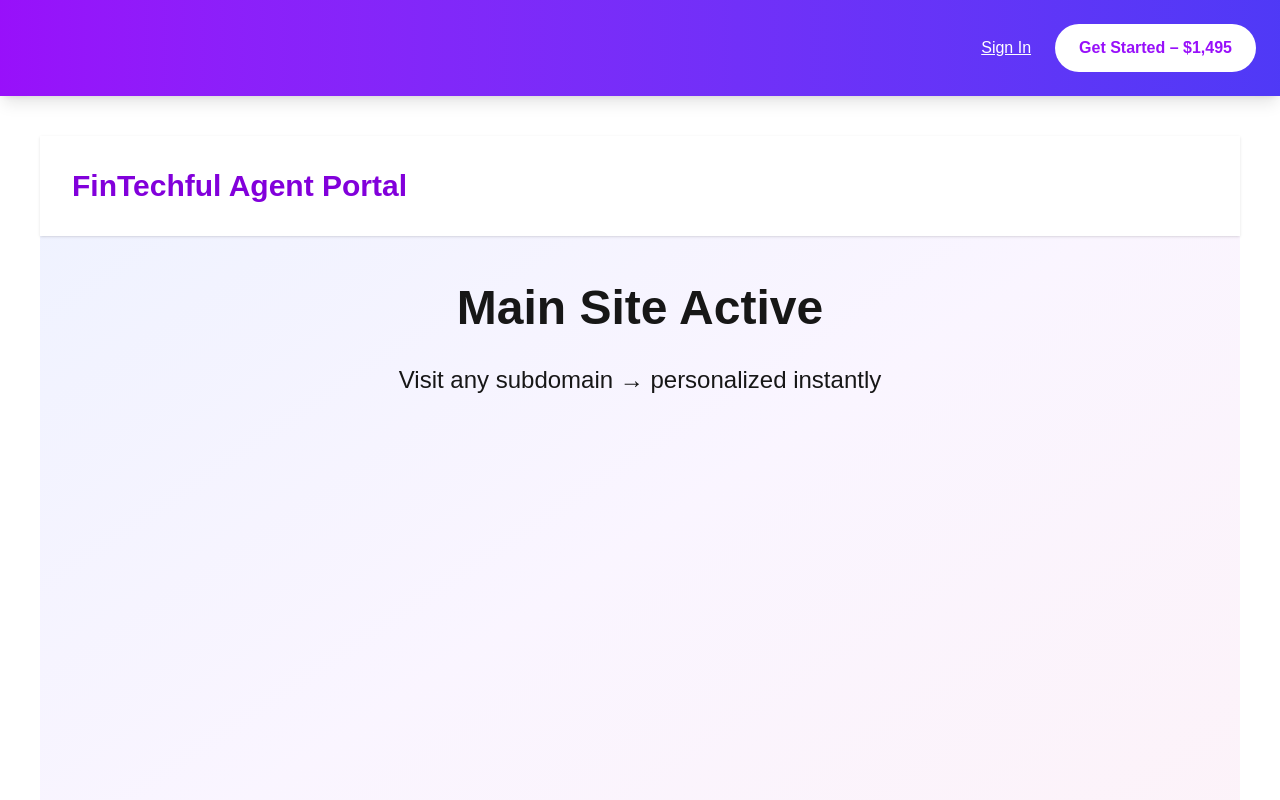
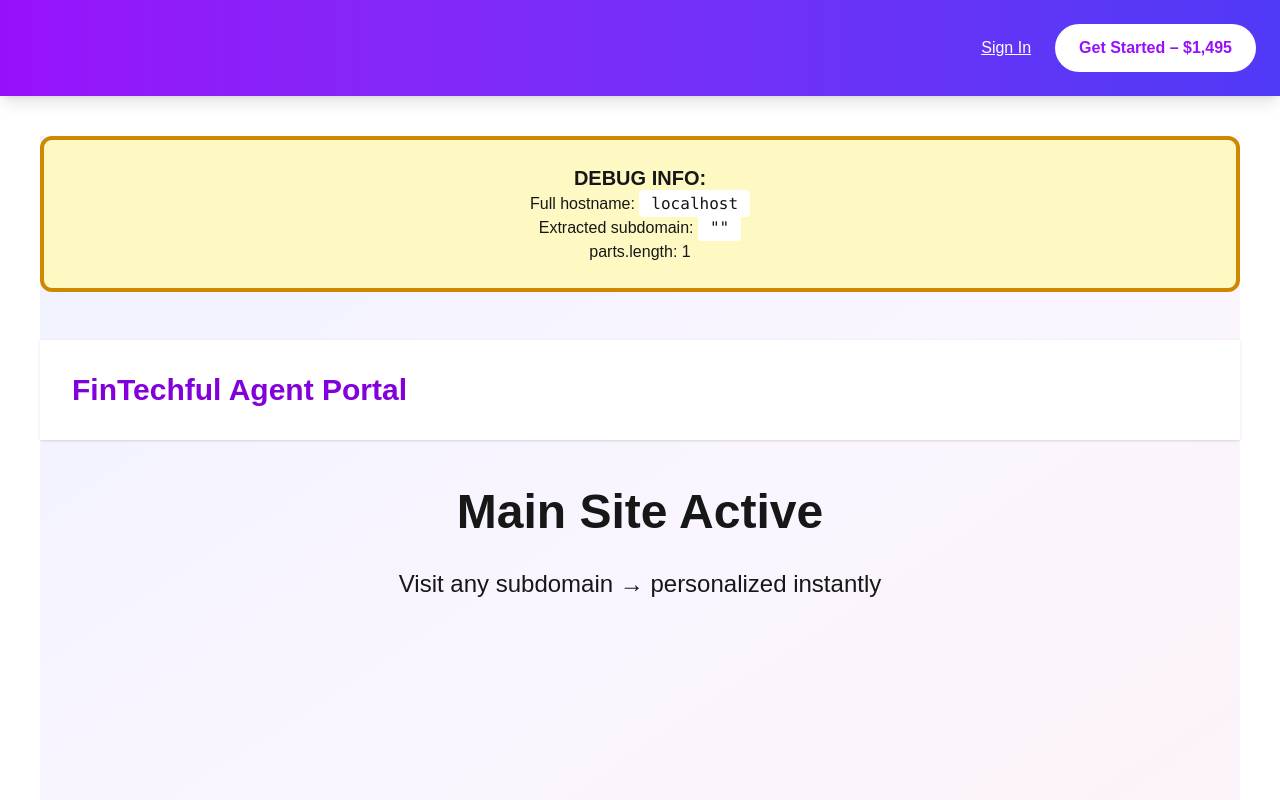
Before and after one commit to fintechful/fintechful-clerk-test, a Next.js app: page / in a window 1280 px wide. Shown: the top 800 px of the page. Built offline with nearby package versions, Linux system fonts and the light colour scheme; no server answers.

Commit message:
debug: show exact subdomain detection

```diff
--- a/src/app/[[...slug]]/page.tsx
+++ b/src/app/[[...slug]]/page.tsx
@@ -11,6 +11,14 @@ export default function SubdomainPage() {
 
   return (
     <div className="min-h-screen bg-gradient-to-br from-indigo-50 via-purple-50 to-pink-50">
+        {/* DEBUG BLOCK — DELETE LATER */}
+      <div className="mb-12 p-6 bg-yellow-100 border-4 border-yellow-600 rounded-xl text-center">
+        <p className="text-xl font-bold">DEBUG INFO:</p>
+        <p>Full hostname: <code className="bg-white px-3 py-1 rounded">{hostname}</code></p>
+        <p>Extracted subdomain: <code className="bg-white px-3 py-1 rounded">"{subdomain}"</code></p>
+        <p>parts.length: {parts.length}</p>
+      </div>
+      {/* END DEBUG */}
       <header className="flex justify-between items-center p-8 bg-white shadow-sm">
         <h1 className="text-3xl font-black text-purple-700">
           {isMainDomain ? 'FinTechful Agent Portal' : `${subdomain.toUpperCase()}'s Agency`}
```
